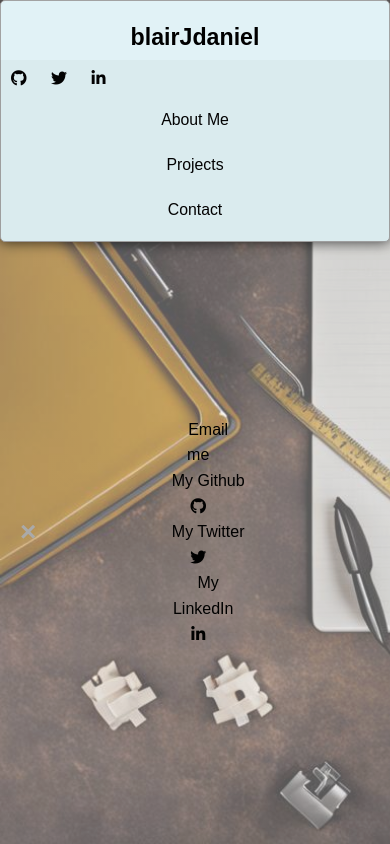
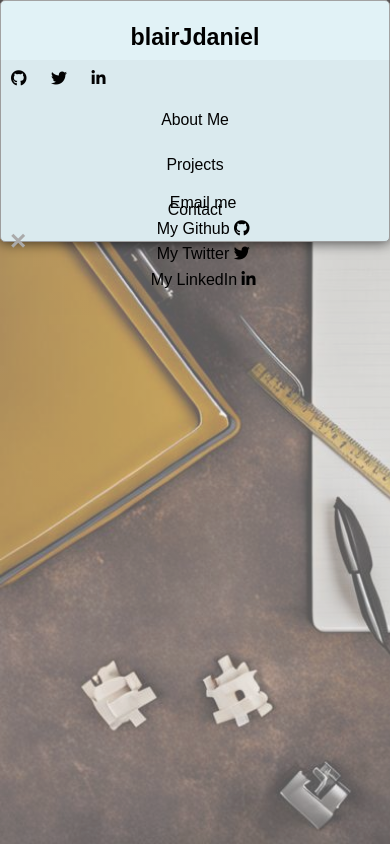
Before and after one commit to blairjdaniel/blairjdaniel.github.io, a plain HTML site: page contact.html in a window 390 px wide. Drawn offline with Linux system fonts and the light colour scheme.

Commit message:
mobile adjustments

```diff
--- a/contact.html
+++ b/contact.html
@@ -137,9 +137,9 @@
     font-size: 1em; /* Change to adjust the size of the icons */
 }
 .container {
-    width: 30%; /* Adjust as needed */
+    width: 100%; /* Adjust as needed */
     height: auto; /* Adjust as needed */
-    margin: 0 auto; /* This will center the container if it's less than 100% width */
+    margin: 10px auto; /* This will center the container if it's less than 100% width */
 
 }
 .container a {
@@ -184,6 +184,8 @@
 @media screen and (max-width: 600px) {
     .modal-content {
         width: 100%;
+        height: auto;
+        padding: 10px;
     }
 }
 @media screen and (max-width: 600px) {
```
Also changed, not shown: about.html (+4 -2 lines).
